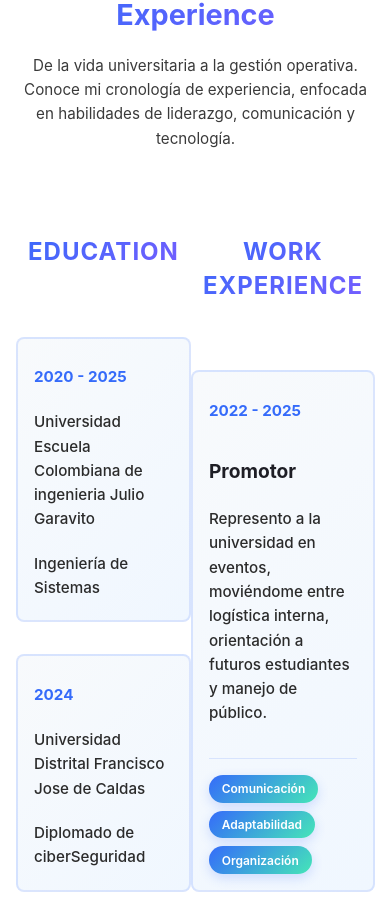
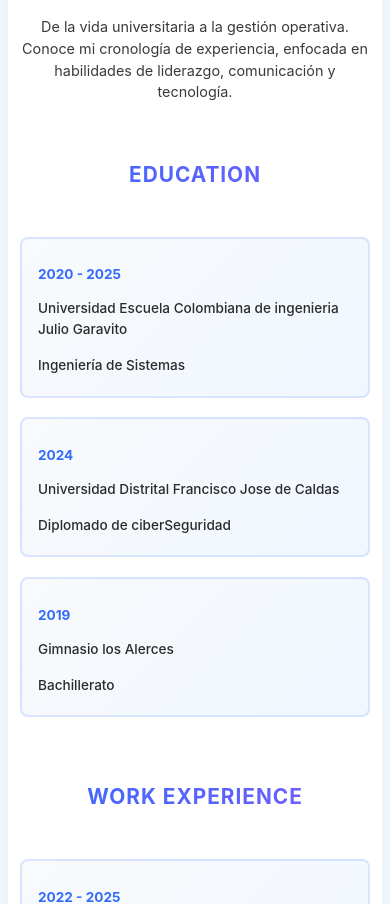
Before and after one commit to XxELIngexX/Nox, a React (Create React App) app: page / in a window 390 px wide. Shown: the part 4504-5408 px from the top of the page. Built offline with nearby package versions, Linux system fonts and the light colour scheme.

Commit message:
no message

```diff
--- a/src/styles/experience.css
+++ b/src/styles/experience.css
@@ -274,14 +274,65 @@
 }
 
 /* ===== RESPONSIVE ===== */
+
+/* Tablets y pantallas medianas */
+@media (max-width: 992px) {
+    .experience-continer {
+        padding-top: 3rem;
+        margin: 1.5rem;
+    }
+
+    .experience-title {
+        font-size: 2.5rem;
+    }
+
+    .experience-description {
+        font-size: 1rem;
+        padding: 0 1rem;
+    }
+
+    .education-list {
+        padding: 0 2rem 2rem 1.5rem;
+    }
+
+    .work-experience-list {
+        padding: 0 1.5rem 2rem 2rem;
+    }
+
+    .education-list h3,
+    .work-experience-list h3 {
+        font-size: 1.6rem;
+    }
+}
+
+/* Tablets pequeñas y móviles grandes */
 @media (max-width: 768px) {
     .experience-continer {
         grid-template-columns: 1fr;
         padding: 2rem 1rem;
+        margin: 1rem;
+        min-height: auto;
     }
 
     .experience-continer::before {
         display: none;
+    }
+
+    /* Corregir grid-column para móvil */
+    .experience-title,
+    .experience-description {
+        grid-column: 1;
+    }
+
+    .experience-title {
+        font-size: 2rem;
+        margin-bottom: 1rem;
+    }
+
+    .experience-description {
+        font-size: 0.95rem;
+        margin-bottom: 2rem;
+        padding: 0;
     }
 
     .experience-image {
@@ -292,37 +343,135 @@
     .work-experience-list {
         border: none;
         padding: 0;
+        gap: 1.5rem;
+    }
+
+    .education-list {
+        margin-bottom: 2rem;
     }
 
     .education-list h3,
     .work-experience-list h3 {
         font-size: 1.5rem;
         margin-bottom: 1.5rem;
+        text-align: center;
+    }
+
+    .education-item,
+    .work-experience-item {
+        padding: 1.25rem;
+    }
+
+    .work-experience-item-title {
+        font-size: 1.1rem;
+    }
+
+    .education-item-description,
+    .work-experience-item-description {
+        font-size: 0.9rem;
     }
 
     .work-experience-skills {
         gap: 0.5rem;
+        margin-top: 0.75rem;
+        padding-top: 0.75rem;
     }
 
     .skill-badge {
         padding: 0.4rem 0.8rem;
-        font-size: 0.75rem;
+        font-size: 0.8rem;
     }
 }
 
+/* Móviles pequeños */
 @media (max-width: 480px) {
+    .experience-continer {
+        padding: 1.5rem 0.75rem;
+        margin: 0.5rem;
+        border-radius: 8px;
+    }
+
     .experience-title {
-        font-size: 1.8rem;
+        font-size: 1.75rem;
+        margin-bottom: 0.75rem;
     }
 
     .experience-description {
-        font-size: 0.95rem;
+        font-size: 0.9rem;
+        margin-bottom: 1.5rem;
+        line-height: 1.5;
+    }
+
+    .education-list h3,
+    .work-experience-list h3 {
+        font-size: 1.3rem;
+        margin-bottom: 1rem;
+    }
+
+    .education-list,
+    .work-experience-list {
+        gap: 1.25rem;
     }
 
     .education-item,
     .work-experience-item {
         padding: 1rem;
         border-radius: 8px;
+        gap: 0.5rem;
+    }
+
+    .education-item-date,
+    .work-experience-item-date {
+        font-size: 0.85rem;
+        margin-bottom: 0.25rem;
+    }
+
+    .work-experience-item-title {
+        font-size: 1rem;
+        margin-bottom: 0.25rem;
+    }
+
+    .education-item-description,
+    .work-experience-item-description {
+        font-size: 0.85rem;
+        line-height: 1.5;
+    }
+
+    .work-experience-skills {
+        gap: 0.4rem;
+        margin-top: 0.5rem;
+        padding-top: 0.5rem;
+    }
+
+    .skill-badge {
+        padding: 0.35rem 0.7rem;
+        font-size: 0.75rem;
+    }
+}
+
+/* Móviles muy pequeños */
+@media (max-width: 360px) {
+    .experience-title {
+        font-size: 1.5rem;
+    }
+
+    .experience-description {
+        font-size: 0.85rem;
+    }
+
+    .education-list h3,
+    .work-experience-list h3 {
+        font-size: 1.2rem;
+    }
+
+    .education-item,
+    .work-experience-item {
+        padding: 0.875rem;
+    }
+
+    .skill-badge {
+        padding: 0.3rem 0.6rem;
+        font-size: 0.7rem;
     }
 }
 
```
